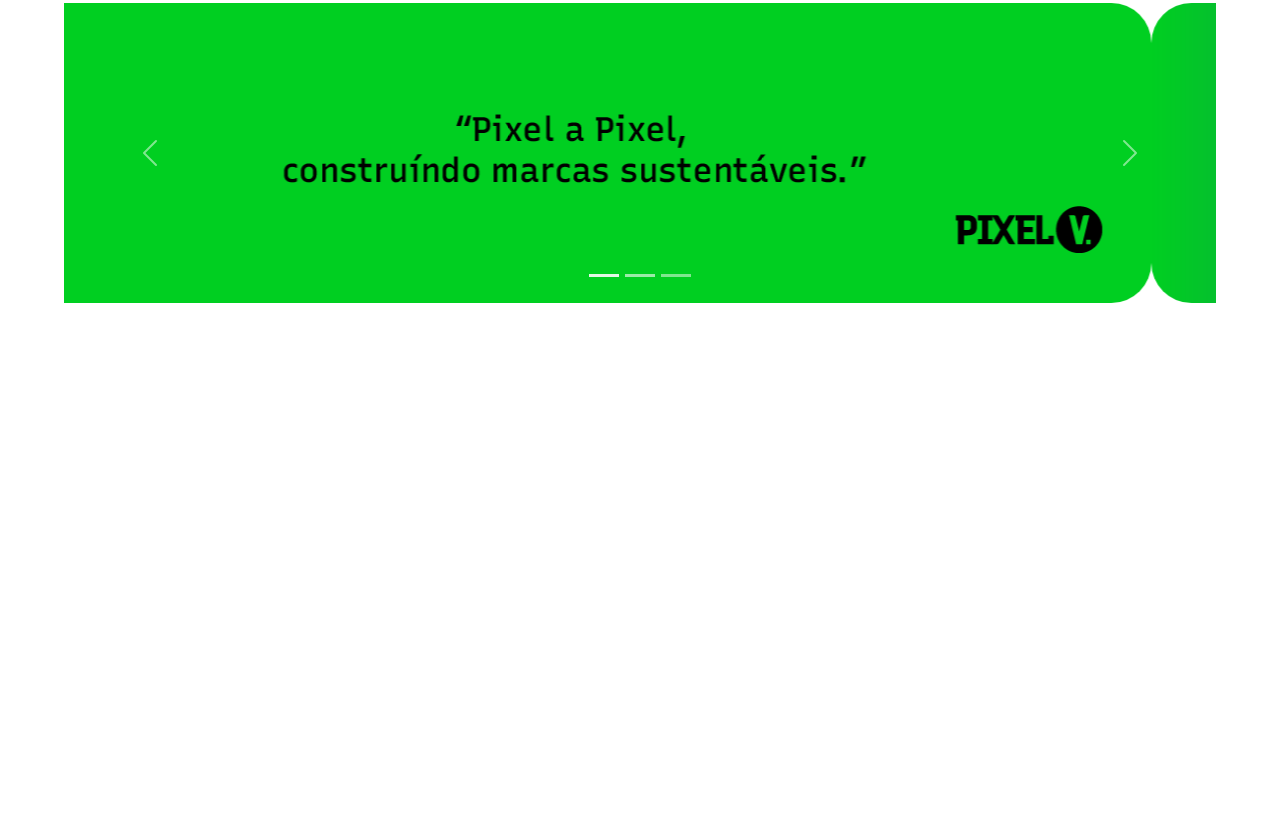
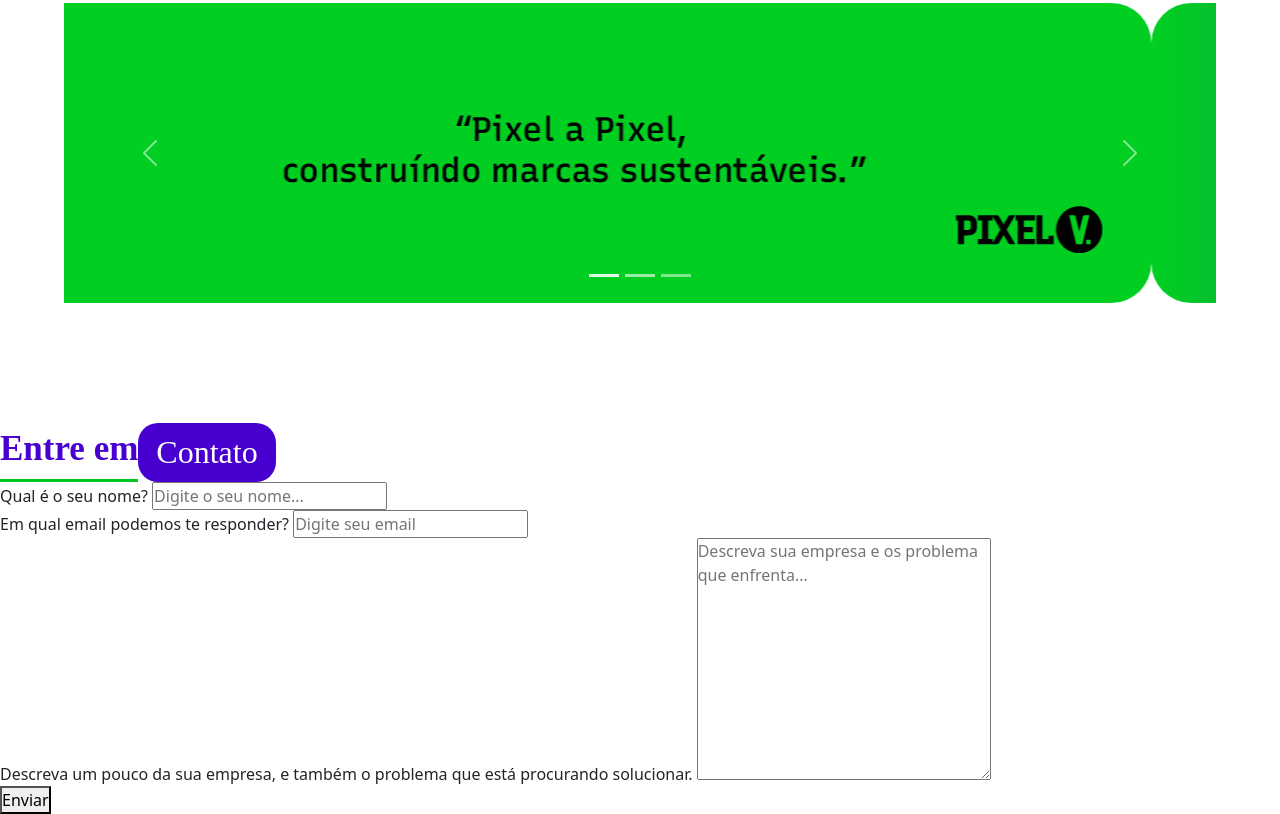
Before and after one commit to dudabarreto0307/PixelV, a plain HTML site: page index.html in a window 1280 px wide. Shown: the part 2852-3666 px from the top of the page. Before the commit the page ends 3275 px from the top, so only its background shows below. Drawn offline with nearby package versions, Linux system fonts and the light colour scheme; a web font is replaced by a local one.

Commit message:
Iniciando formulario

```diff
--- a/index.html
+++ b/index.html
@@ -7,7 +7,8 @@
     <title>PIVEL V</title>
     <link rel="shortcut icon" href="./img/favicon.svg" type="image/x-icon">
     <link rel="stylesheet" href="style.css">
-    <link href="https://cdn.jsdelivr.net/npm/bootstrap@5.3.6/dist/css/bootstrap.min.css" rel="stylesheet" integrity="sha384-4Q6Gf2aSP4eDXB8Miphtr37CMZZQ5oXLH2yaXMJ2w8e2ZtHTl7GptT4jmndRuHDT" crossorigin="anonymous">
+    <link href="https://cdn.jsdelivr.net/npm/bootstrap@5.3.6/dist/css/bootstrap.min.css" rel="stylesheet"
+        integrity="sha384-4Q6Gf2aSP4eDXB8Miphtr37CMZZQ5oXLH2yaXMJ2w8e2ZtHTl7GptT4jmndRuHDT" crossorigin="anonymous">
 
 </head>
 
@@ -172,10 +173,35 @@
             </div>
         </section>
 
+        <section id="contato">
+            <div class="titulo">
+                <span>Entre em</span>
+                <h2>Contato</h2>
+            </div>
 
+            <form action="">
+                <div class="campo">
+                    <label for="Campo-nome">Qual é o seu nome?</label>
+                    <input type="text" id="Campo-nome" placeholder="Digite o seu nome...">
+                </div>
+                <div class="campo">
+                    <label for="Campo-email">Em qual email podemos te responder?</label>
+                    <input type="email" id="Campo-email" placeholder="Digite seu email">
+                </div>
+                <div class="campo-descricao">
+                    <label for="campo-texto">Descreva um pouco da sua empresa, e também o problema que está procurando solucionar.</label>
+                    <textarea id="Campo-texto" placeholder="Descreva sua empresa e os problema que enfrenta..." cols="30" rows="10"></textarea>
+                </div>
+                <button type="submit">Enviar</button>
+
+            </form>
+
+        </section>
 
     </main>
-    <script src="https://cdn.jsdelivr.net/npm/bootstrap@5.3.6/dist/js/bootstrap.bundle.min.js" integrity="sha384-j1CDi7MgGQ12Z7Qab0qlWQ/Qqz24Gc6BM0thvEMVjHnfYGF0rmFCozFSxQBxwHKO" crossorigin="anonymous"></script>
+    <script src="https://cdn.jsdelivr.net/npm/bootstrap@5.3.6/dist/js/bootstrap.bundle.min.js"
+        integrity="sha384-j1CDi7MgGQ12Z7Qab0qlWQ/Qqz24Gc6BM0thvEMVjHnfYGF0rmFCozFSxQBxwHKO"
+        crossorigin="anonymous"></script>
 </body>
 
 </html>
```
